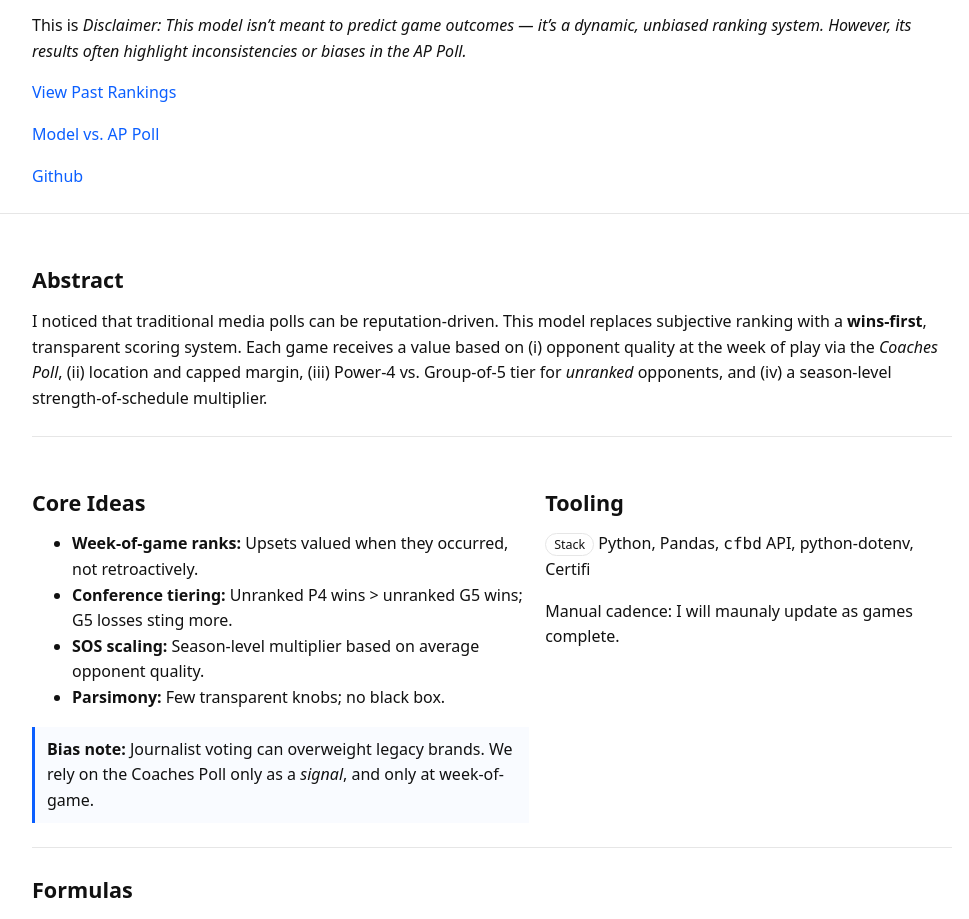
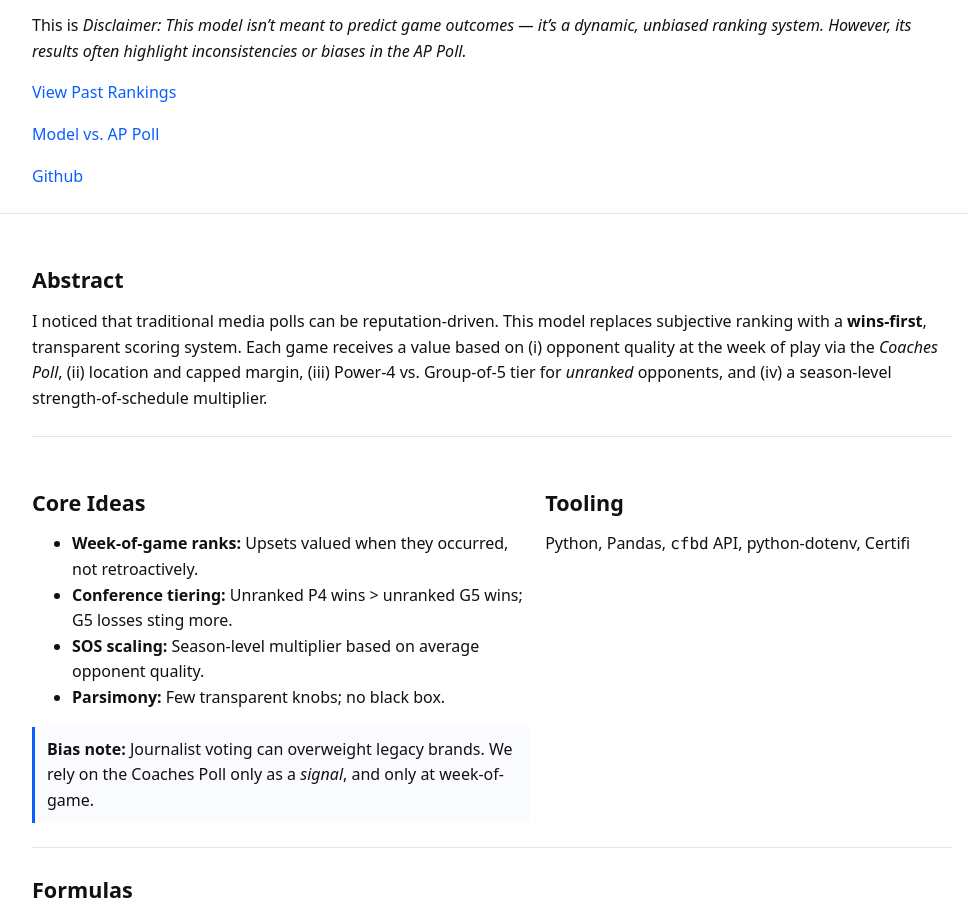
Before and after one commit to kaimorales/CFB-Ranking-Model, a plain HTML site: page index.html in a window 1280 px wide. Shown: the part 178-1097 px from the top of the page, without its empty margins (148-1117 px from the left). Drawn offline with nearby package versions, Linux system fonts and the light colour scheme.

Commit message:
Update index.html

```diff
--- a/index.html
+++ b/index.html
@@ -96,8 +96,7 @@
       </div>
       <div>
         <h2>Tooling</h2>
-        <p><span class="badge">Stack</span> Python, Pandas, <code>cfbd</code> API, python-dotenv, Certifi</p>
-        <p>Manual cadence: I will maunaly update as games complete.</p>
+        <p> Python, Pandas, <code>cfbd</code> API, python-dotenv, Certifi</p>
       </div>
     </section>
 
```
